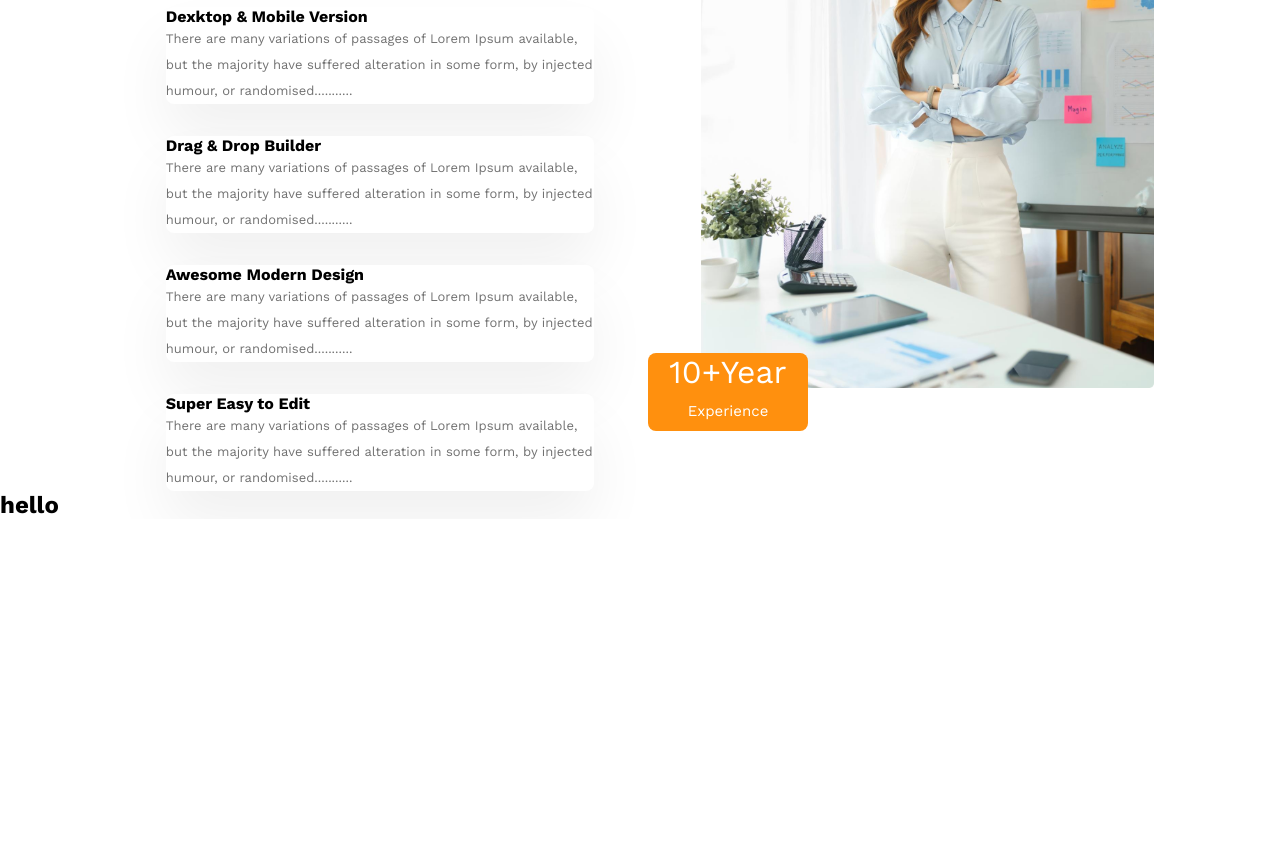
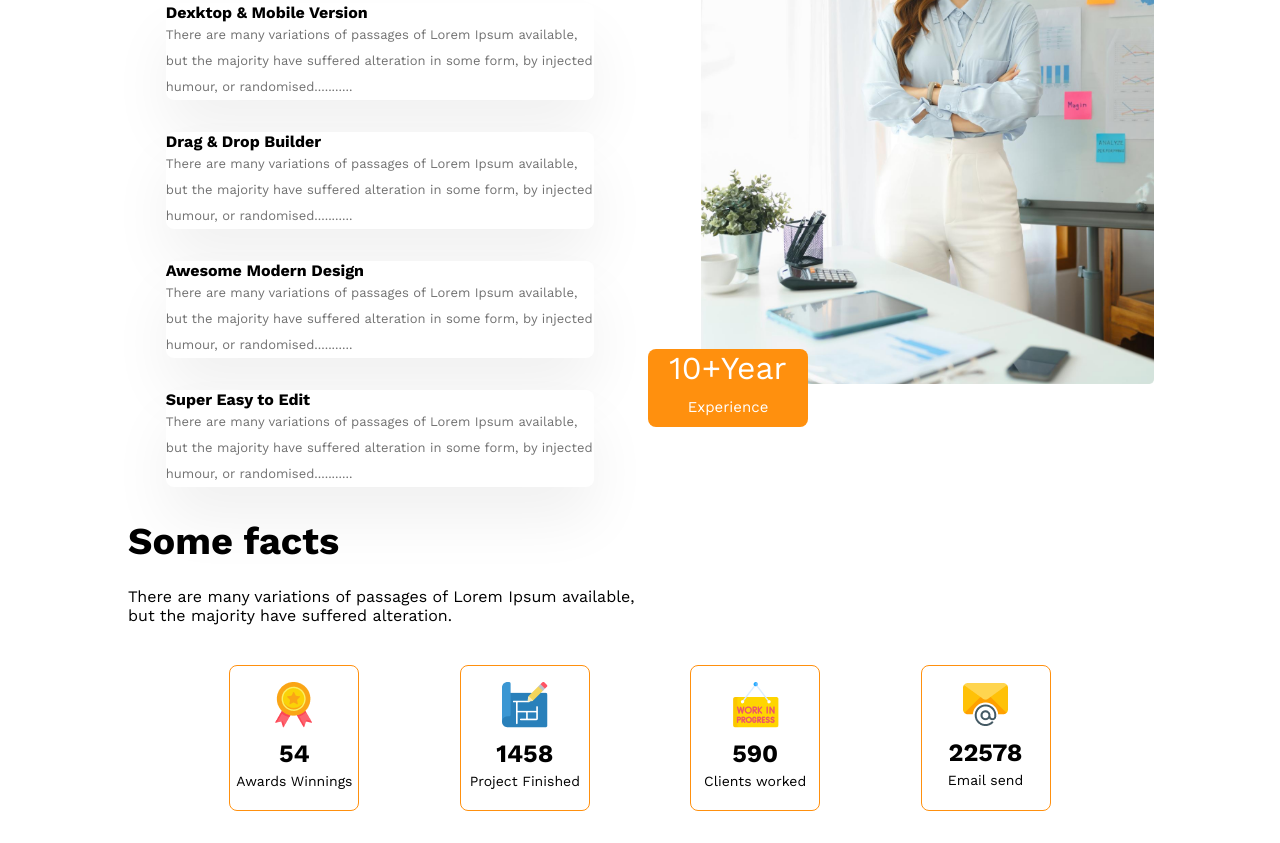
Before and after one commit to Hamza4133/g3-architects, a plain HTML site: page index.html in a window 1280 px wide. Shown: the part 1574-2417 px from the top of the page. Before the commit the page ends 2093 px from the top, so only its background shows below. Drawn offline with nearby package versions, Linux system fonts and the light colour scheme.

Commit message:
colig repaired

```diff
--- a/architects.css
+++ b/architects.css
@@ -62,6 +62,7 @@ header h1{
     margin-top: 1em;
     margin-bottom: 1em;
     font-weight: 600;
+    border: none;
 }
 
 .section-1{
@@ -129,6 +130,7 @@ line-height: 26px; /* 162.5% */
     margin-top: 1em;
     margin-bottom: 1em;
     font-weight: 600;
+    border: none;
 }
 
 
@@ -158,7 +160,7 @@ line-height: 26px; /* 162.5% */
 }
 .colig img{
     width: 90%;
-    height: 94%;
+    height: auto;
     margin: auto;
     padding-left: 3.3rem;
 }
@@ -205,7 +207,45 @@ font-weight: 200;
 line-height: 40px;
 }
 
+.section-3{
+    display: flex;
+    flex-direction: column;
+    width: 80%;
+    margin: auto;
+    margin-top: 2rem;
+    margin-bottom: 2rem;
+}
+.facts{
+    margin-bottom: 2.5rem;
+}
+.facts h3{
+    margin-bottom: 1.5rem;
+font-size: 38px;
+font-weight: 700;
+}
+.icons{
+    display: flex;
+    width: 90%;
+    margin: auto;
+    justify-content: space-around;
 
+}
+.boxes{
+    font-size: 14px;
+    text-align: center;
+    border-radius: 8px;
+border: 1px solid #FF900E;
+height: 8rem;
+width: 8rem;
+padding-top: 1rem;
+/* align-items: center; */
+}
+.boxes h4{
+    font-weight: 700;
+    font-size: 25px;
+    padding-top: .5rem;
+    padding-bottom: .3rem;
+}
 
 
 
@@ -257,7 +297,7 @@ line-height: 40px;
     }
     .colig img{
         width: 80%;
-        height: 94%;
+        height: auto;
         margin: auto;
         padding-left: 3.8rem;
     }
--- a/index.html
+++ b/index.html
@@ -76,7 +76,34 @@
                 </div>
             </div>
         </section>
-        <h2>hello</h2>
+        <section class="section-3">
+            <div class="facts">
+                <h3>Some facts</h3>
+                <p>There are many variations of passages of Lorem Ipsum available, <br> but the majority have suffered alteration.</p>
+            </div>
+            <div class="icons">
+                <div class="boxes">
+                    <img src="images/icons/ribon.png" alt="">
+                    <h4>54</h4>
+                    <p>Awards Winnings</p>
+                </div>
+                <div class="boxes">
+                    <img src="images/icons/projects.png" alt="">
+                    <h4>1458</h4>
+                    <p>Project Finished</p>
+                </div>
+                <div class="boxes">
+                    <img src="images/icons/customers.png" alt="">
+                    <h4>590</h4>
+                    <p>Clients worked</p>
+                </div>
+                <div class="boxes">
+                    <img src="images/icons/email.png" alt="">
+                    <h4>22578</h4>
+                    <p>Email send</p>
+                </div>
+            </div>
+        </section>
     </main>
     <footer>
 
```
